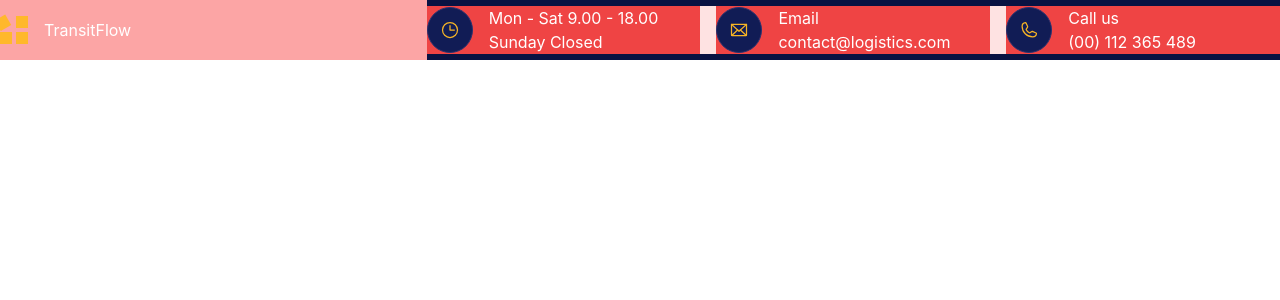
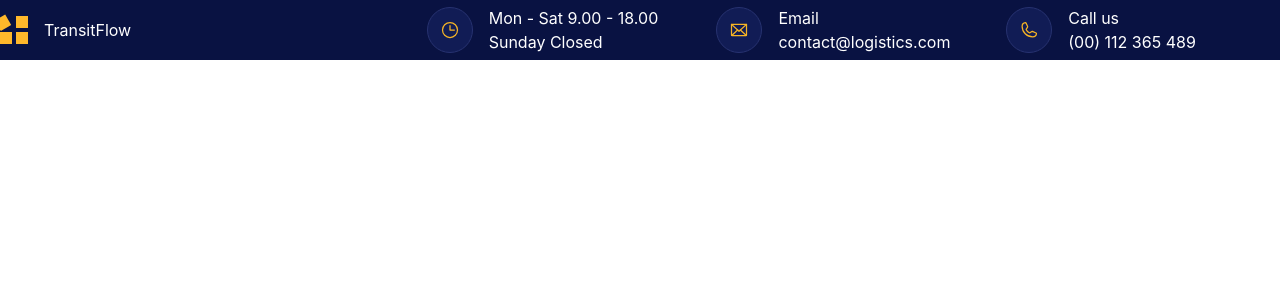
Before and after one commit to smartcollins/logistics, a React (Create React App) app: page /nav in a window 1280 px wide. Shown: the top 300 px of the page. Built offline with nearby package versions, Linux system fonts and the light colour scheme.

Commit message:
removed some background-color in Nav

```diff
--- a/src/component/Nav.jsx
+++ b/src/component/Nav.jsx
@@ -7,7 +7,7 @@ const Nav = ()=>{
     return(
         <div>
             <div style={{ backgroundColor: color.blueBg }} className='flex items-center justify-between text-white'>
-                <div className=' py-4 flex items-center gap-4 bg-red-300 w-2/4'>
+                <div className=' py-4 flex items-center gap-4 w-2/4'>
                     <div className='h-full grid grid-cols-2 gap-1'>
                         <span className=' h-3 w-3 bg-[#ffb82b] origin-bottom rotate-[-30deg]'></span>
                         <span className=' h-3 w-3 bg-[#ffb82b]'></span>
@@ -16,8 +16,8 @@ const Nav = ()=>{
                     </div>
                     <p>TransitFlow</p>
                 </div>
-                <div className='flex items-center justify-between gap-4 bg-red-100 w-full'>
-                    <div className='flex items-center gap-4 w-full bg-red-500'>
+                <div className='flex items-center justify-between gap-4  w-full'>
+                    <div className='flex items-center gap-4 w-full '>
                         <div className='p-3 rounded-full bg-[#111c55] border border-[#273270]'>
                             <Clock size={20} color="#f6b426" />
                         </div>
@@ -26,7 +26,7 @@ const Nav = ()=>{
                             <p>Sunday Closed</p>
                         </div>
                     </div>
-                <div className='flex items-center gap-4 w-full bg-red-500'>
+                <div className='flex items-center gap-4 w-full '>
                         <div className='p-3 rounded-full bg-[#111c55] border border-[#273270]'>
                             <Envelope size={20} color="#f6b426" />
                         </div>
@@ -35,7 +35,7 @@ const Nav = ()=>{
                             <p>contact@logistics.com</p>
                         </div>
                     </div>
-                    <div className='flex items-center gap-4 w-full bg-red-500'>
+                    <div className='flex items-center gap-4 w-full '>
                         <div className='p-3 rounded-full bg-[#111c55] border border-[#273270]'>
                             <Phone size={20} color="#f6b426" />
                         </div>
```
